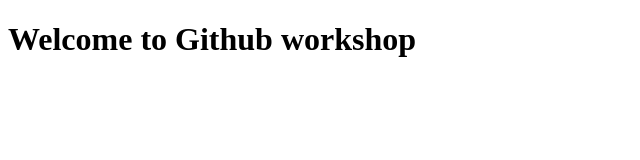
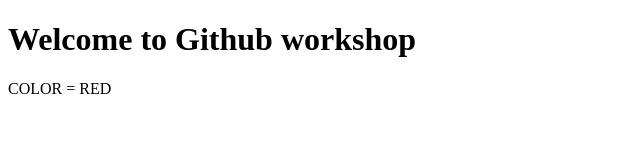
Before and after one commit to AbhishekAdarshMishra/helloGithub, a plain HTML site: page index.html in a window 1280 px wide. Shown: the whole page, without its empty margins (0-640 px from the left). Drawn offline with Linux system fonts and the light colour scheme.

Commit message:
i have change color

```diff
--- a/index.html
+++ b/index.html
@@ -7,5 +7,6 @@
   </head>
   <body>
     <h1>Welcome to Github workshop</h1>
+    <p> COLOR = RED</p>
   </body>
 </html>
```
